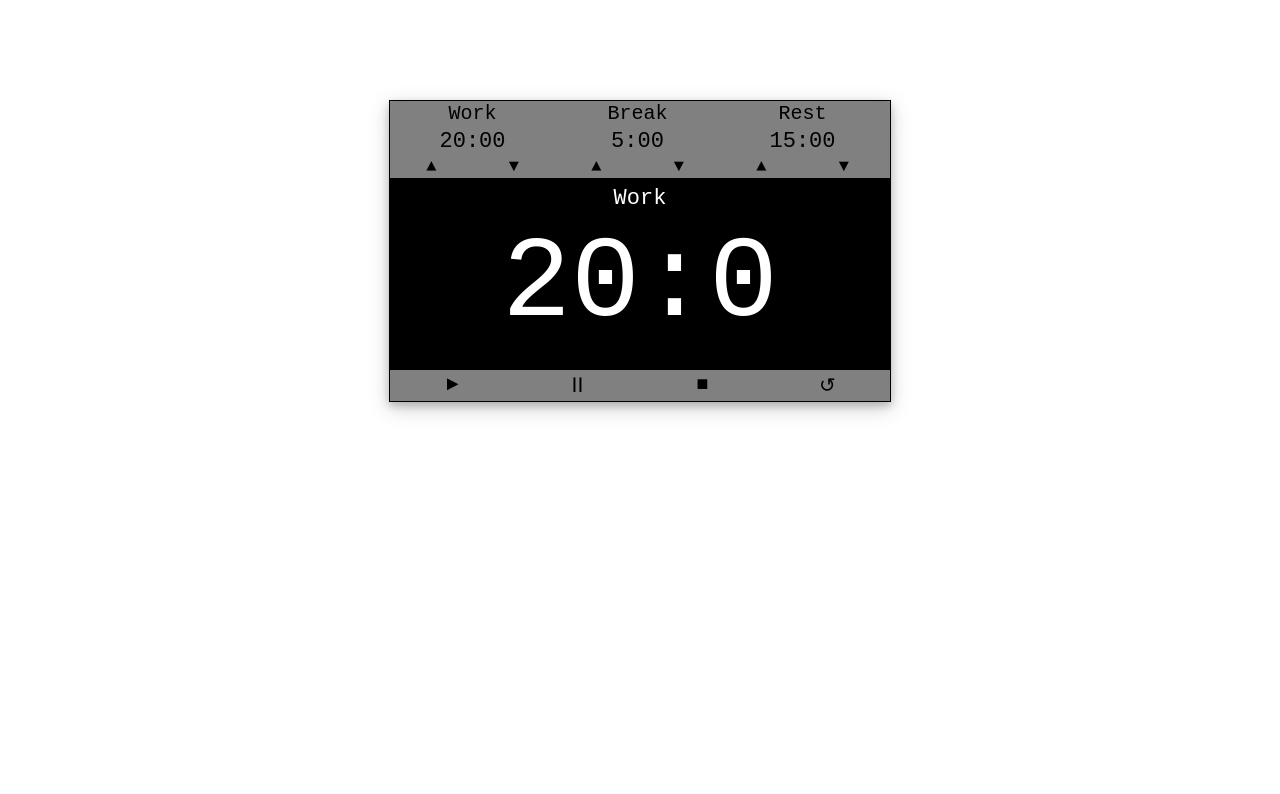
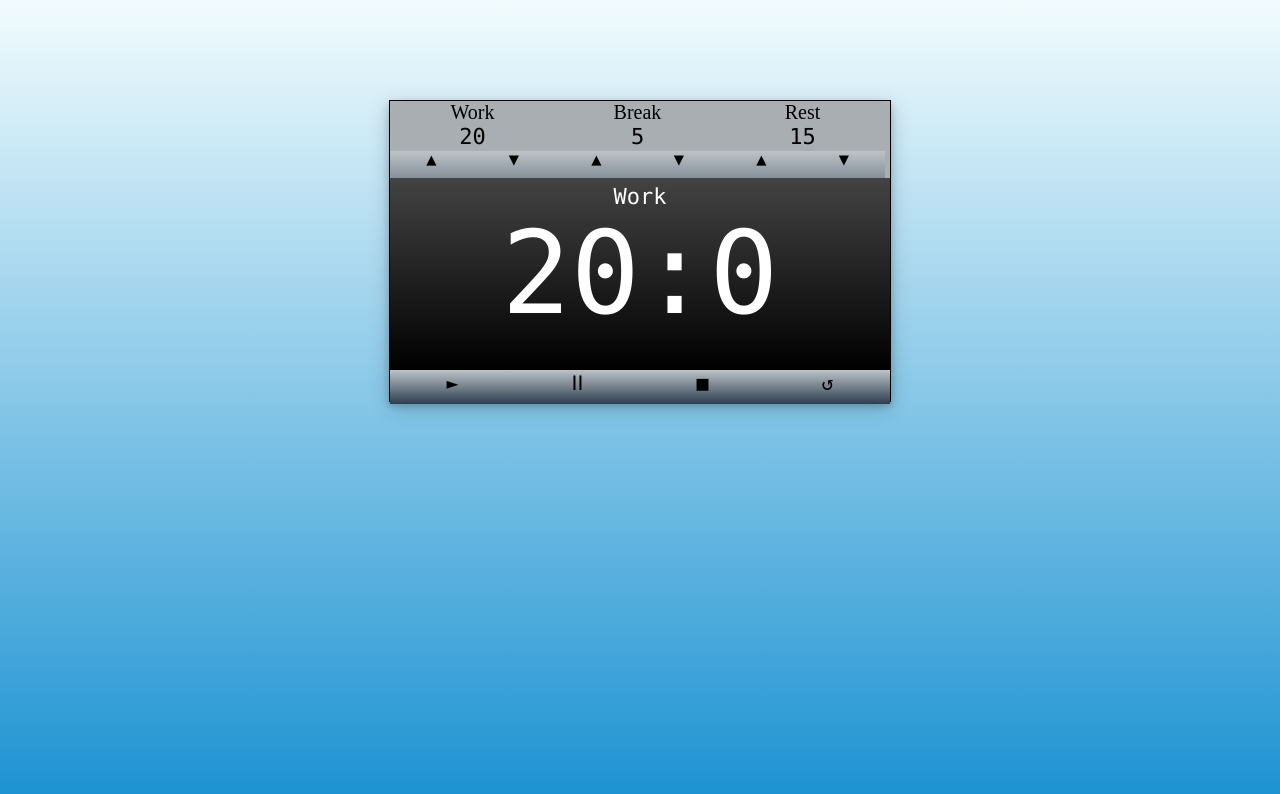
Before and after one commit to ahubler/Pomodoro, a plain HTML site: page index.html in a window 1280 px wide. Drawn offline with nearby package versions, Linux system fonts and the light colour scheme.

Commit message:
Made style changes. Updated index.html, styles.css and script.js. Also updated to do list in readme.md.

```diff
--- a/index.html
+++ b/index.html
@@ -28,7 +28,7 @@
 			<li id = 'work_control' class='control_group'>
 
 				<div class='interval_title'>Work</div>
-				<div id="work_display" class="display">20:00</div>
+				<div id="work_display" class="display">20</div>
 				<span id="work_increase" class="button">&#x25b2;</span>
 				<span id="work_decrease" class="button">&#9660;</span>
 
@@ -37,7 +37,7 @@
 			<li id = 'break_control' class='control_group'>
 
 				<div class='interval_title'>Break</div>
-				<div id="break_display" class="display">5:00</div>
+				<div id="break_display" class="display">5</div>
 				<span id="break_increase" class="button">&#x25b2;</span>
 				<span id="break_decrease" class="button">&#9660;</span>
 
@@ -46,7 +46,7 @@
 			<li id = 'rest_control' class='control_group'>
 
 				<div class='interval_title'>Rest</div>
-				<div id="rest_display" class="display">15:00</div>
+				<div id="rest_display" class="display">15</div>
 				<span id="rest_increase" class="button">&#x25b2;</span>
 				<span id="rest_decrease" class="button">&#9660;</span>
 
--- a/script.js
+++ b/script.js
@@ -5,6 +5,7 @@ var running = false;
 var currentInterval = "Work";
 var secondsRemaining = 0;
 var breakCounter = 0;
+
 
 // The getStatus function returns the current timer status.
 function getStatus(){
@@ -56,6 +57,7 @@ switch (interval) {
       if(workDuration > 1){
 
       	workDuration--;
+        document.getElementById("work_display").innerHTML = workDuration;
 
       }
       break;
@@ -65,6 +67,7 @@ switch (interval) {
       if(breakDuration > 1){
 
       	breakDuration--;
+        document.getElementById("break_display").innerHTML = breakDuration;
 
       }
       break;
@@ -74,6 +77,7 @@ switch (interval) {
       if(restDuration > 1){
 
       	restDuration--;
+        document.getElementById("rest_display").innerHTML = restDuration;
 
       }
       break;
@@ -92,6 +96,7 @@ switch (interval) {
       if(workDuration < 60){
 
       	workDuration++;
+        document.getElementById("work_display").innerHTML = workDuration;
 
       }
       break;
@@ -101,6 +106,7 @@ switch (interval) {
       if(breakDuration < 60){
 
       	breakDuration++;
+        document.getElementById("break_display").innerHTML = breakDuration;
 
       }
       break;
@@ -110,6 +116,7 @@ switch (interval) {
       if(restDuration < 60){
 
       	restDuration++;
+        document.getElementById("rest_display").innerHTML = restDuration;
 
       }
       break;
@@ -194,6 +201,29 @@ function getTimeString(){
 
 }
 
+function setBackground(interval){
+  switch (interval) {
+    case "Work" :
+
+      document.body.className = "work";
+      break;
+
+    case "Break" :
+
+      document.body.className = "break";
+      break;
+
+    case "Rest" :
+
+      document.body.className = "rest";
+      break;
+
+  }
+
+
+
+}
+
 
 // The updateDisplay function updates the clock element with the latest time.
 function updateDisplay(){
@@ -206,6 +236,7 @@ function updateDisplay(){
 
 $(document).ready(function(){
 
+  setBackground(currentInterval);
 	secondsRemaining = getIntervalLength(currentInterval);
 	updateDisplay();
 
@@ -277,8 +308,10 @@ $(document).ready(function(){
 
   				// When the timer reaches 0, get the length of the next interval
   				// and update secondsRemaining.
-  				currentInterval = getNextInterval()
+  				currentInterval = getNextInterval();
   				secondsRemaining = getIntervalLength(currentInterval);
+          document.getElementById("active_interval_title").innerHTML = currentInterval;
+          setBackground(currentInterval);
 
   		}
 
--- a/styles.css
+++ b/styles.css
@@ -1,3 +1,32 @@
+body.work{
+	background-size: 100% auto;
+	background: #1c92d2 no-repeat fixed center;
+    background: -webkit-linear-gradient(to bottom, #f2fcfe, #1c92d2) no-repeat fixed center;
+    background: linear-gradient(to bottom, #f2fcfe, #1c92d2) no-repeat fixed center;
+}
+
+body.break{
+	background-size: 100% auto;
+	background: #355C7D no-repeat fixed center;
+    background: -webkit-linear-gradient(to bottom, #C06C84, #6C5B7B, #355C7D) no-repeat fixed center;
+    background: linear-gradient(to bottom, #C06C84, #6C5B7B, #355C7D) no-repeat fixed center;
+}
+
+body.rest{
+	background-size: 100% auto;
+	background: #0B486B no-repeat fixed center;
+    background: -webkit-linear-gradient(to bottom, #F56217, #0B486B) no-repeat fixed center;
+    background: linear-gradient(to bottom, #F56217, #0B486B) no-repeat fixed center;
+}
+
+body{
+	-webkit-font-smoothing: antialiased;
+	-moz-osx-font-smoothing: grayscale;
+}
+
+.button, .display{
+	font-family: "Lucida Console", "Lucida Sans Typewriter", monaco, "Bitstream Vera Sans Mono", monospace;
+}
 #container{
 	border: solid 1px;
 	position: relative;
@@ -16,12 +45,15 @@
 
 #timer_display{
 	font-color: white;
-	background-color: black;
+	background: #000000;
+    background: -webkit-linear-gradient(to top, #000000, #434343);
+    background: linear-gradient(to top, #000000, #434343);
 	height: 192px;
+	font-weight: 500;
 }
 
 .control_container{
-	background: gray;
+	background: #a9aeb2;
 }
 
 #interval_controls{
@@ -55,8 +87,9 @@
 
 #timer_controls .button{
 	width: 25%;
+	height: 100%;
 	padding-top: 3px;
-	font: 20px monospace, bold;
+	font-size: 20px;
 }
 
 .control_group .button{
@@ -64,17 +97,19 @@
 	margin: 0;
 	padding: 0;
 	float: left;
-	font: 17px monospace, bold;
+	font-size: 17px;
+		height: 100%;
 }
 
 .control_group .interval_title{
 	padding: 1px 0px;
-	font: 20px monospace,bold;
+	font-size: 20px;
 }
 
 .control_group .display{
 	padding: 3px 0px;
-	font: 22px monospace, bold;
+	font-size: 22px;
+	font-weight: 500;
 }
 
 #timer_display .display{
@@ -87,11 +122,27 @@
 
 #active_interval_title{
 	padding-top: 8px;
-	font: 22px monospace, bold;
+	font-size: 22px;
 }
 
 #clock{
 	padding: 8px 0px 13px 0px;
-	font: 115px monospace, bold;
+	font-size: 115px;
 	overflow: visible;
 }
+
+.button{
+
+	background: #bdc3c7;
+    background: -webkit-linear-gradient(to top, #2c3e50, #bdc3c7);
+    background: linear-gradient(to top, #2c3e50, #bdc3c7);
+}
+
+/*.button:hover{
+
+	border: solid .25px;
+	background: #AAAFB3;
+    background: -webkit-linear-gradient(to top, #2c3e50, #AAAFB3);
+    background: linear-gradient(to top, #2c3e50, #AAAFB3);
+    cursor: default;
+}*/
```
Also changed, not shown: 1 other file.
